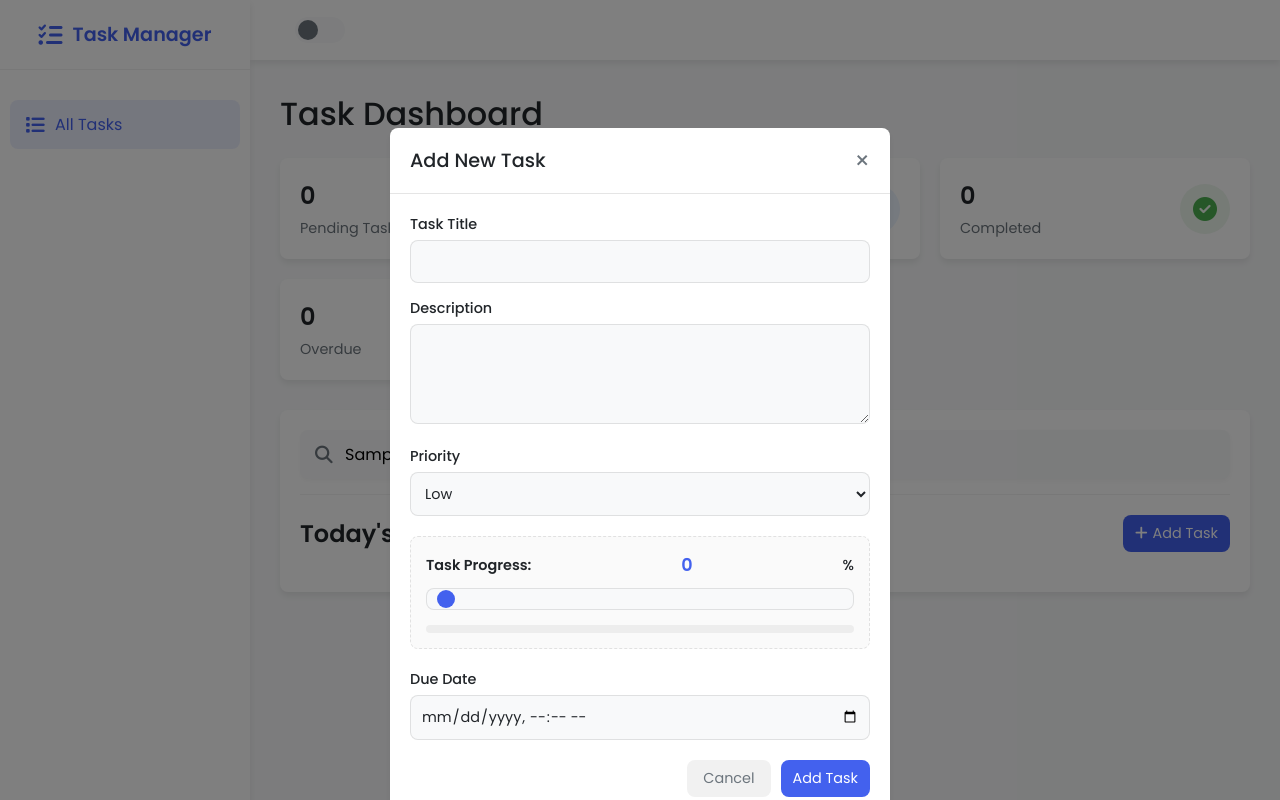
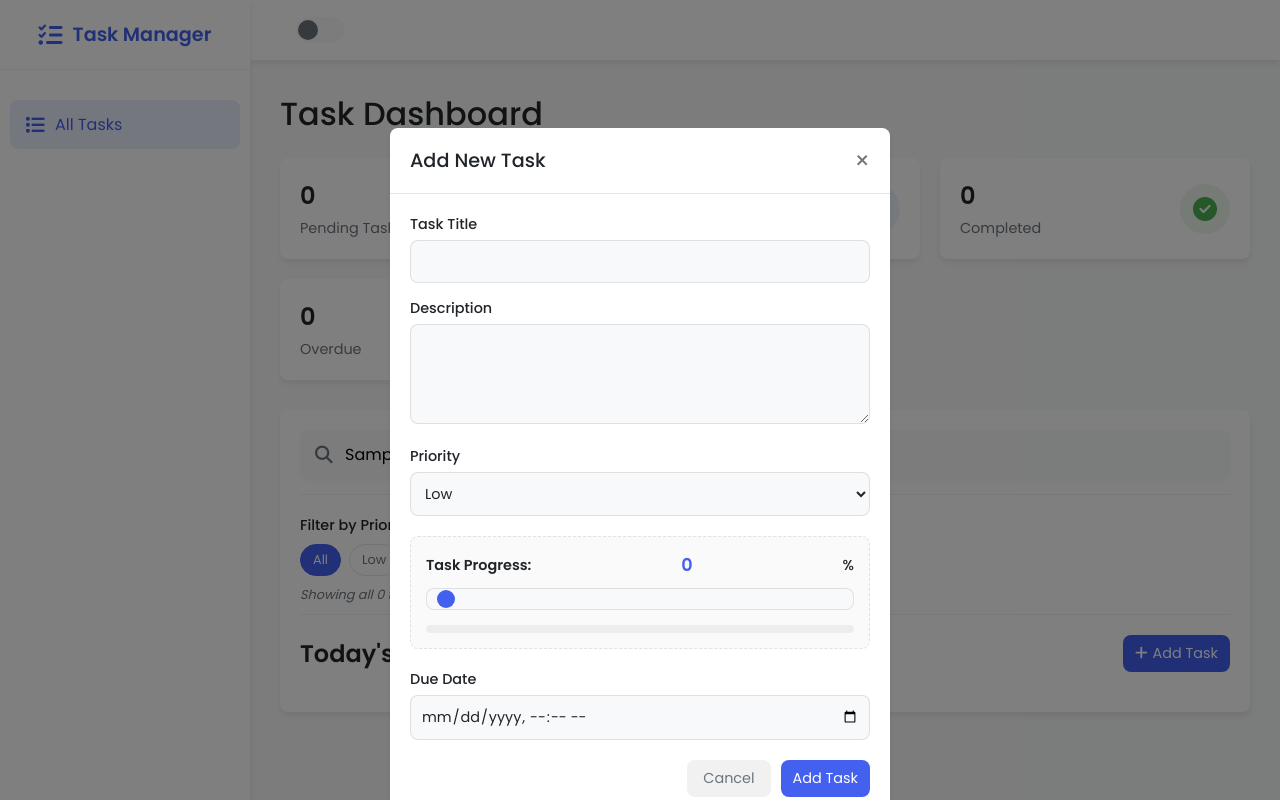
Before and after one commit to kiarnBhul/task-manager, a plain HTML site: page Main/index.html in a window 1280 px wide. Both pictures are taken after typing "Sample" into the empty fields and a click on the button "Add Task". Drawn offline with Linux system fonts and the light colour scheme.

Commit message:
filter added

```diff
--- a/Main/assets/css/style.css
+++ b/Main/assets/css/style.css
@@ -905,3 +905,68 @@ input:checked + .slider:before {
     padding-bottom: 10px;
     border-bottom: 1px solid rgba(0, 0, 0, 0.1);
 }
+
+/* Priority Filter Styles */
+.priority-filter {
+    margin: 15px 0 20px;
+    padding-bottom: 10px;
+    border-bottom: 1px solid rgba(0, 0, 0, 0.05);
+}
+
+.filter-label {
+    display: block;
+    margin-bottom: 8px;
+    font-weight: 500;
+    color: var(--text-primary);
+    font-size: 0.9rem;
+}
+
+.filter-options {
+    display: flex;
+    flex-wrap: wrap;
+    gap: 8px;
+}
+
+.filter-option {
+    padding: 6px 12px;
+    background-color: transparent;
+    border: 1px solid rgba(0, 0, 0, 0.1);
+    border-radius: 20px;
+    font-size: 0.8rem;
+    cursor: pointer;
+    transition: var(--transition);
+    color: var(--text-secondary);
+}
+
+.filter-option:hover {
+    border-color: var(--primary);
+    color: var(--primary);
+}
+
+.filter-option.active {
+    background-color: var(--primary);
+    color: white;
+    border-color: var(--primary);
+}
+
+.filter-option[data-priority="Normal"].active {
+    background-color: #2e7d32;
+    border-color: #2e7d32;
+}
+
+.filter-option[data-priority="Important"].active {
+    background-color: #f57c00;
+    border-color: #f57c00;
+}
+
+.filter-option[data-priority="Urgent"].active {
+    background-color: #c62828;
+    border-color: #c62828;
+}
+
+.filter-results-count {
+    margin-top: 10px;
+    font-size: 0.8rem;
+    color: var(--text-secondary);
+    font-style: italic;
+}
--- a/Main/assets/js/script.js
+++ b/Main/assets/js/script.js
@@ -58,9 +58,12 @@ document.addEventListener('DOMContentLoaded', function() {
     if (searchInput) {
         searchInput.addEventListener('input', function() {
             const searchValue = this.value.toLowerCase().trim();
-            filterTasks(searchValue);
+            filterTasks(searchValue, getCurrentPriorityFilter());
         });
     }
+
+    // Add priority filter UI
+    addPriorityFilter();
 });
 
 // Handle small screens
@@ -616,31 +619,111 @@ function updateTaskStats() {
     }
 }
 
-// Filter tasks based on search input
-function filterTasks(searchValue) {
-    // If no search value, show all tasks
-    if (!searchValue) {
-        const savedTasks = localStorage.getItem('tasks');
-        const tasks = savedTasks ? JSON.parse(savedTasks) : [];
-        renderTasks(tasks);
-        return;
+// Add priority filter UI
+function addPriorityFilter() {
+    // Create filter container if it doesn't exist
+    if (!document.querySelector('.priority-filter')) {
+        const filterHTML = `
+            <div class="priority-filter">
+                <label class="filter-label">Filter by Priority:</label>
+                <div class="filter-options">
+                    <button class="filter-option active" data-priority="all">All</button>
+                    <button class="filter-option" data-priority="Normal">Low</button>
+                    <button class="filter-option" data-priority="Important">Medium</button>
+                    <button class="filter-option" data-priority="Urgent">High</button>
+                </div>
+            </div>
+        `;
+
+        // Find search container to append after it
+        const searchContainer = document.querySelector('.search-container');
+        if (searchContainer) {
+            searchContainer.insertAdjacentHTML('afterend', filterHTML);
+
+            // Add event listeners to filter buttons
+            const filterButtons = document.querySelectorAll('.filter-option');
+            filterButtons.forEach(button => {
+                button.addEventListener('click', function() {
+                    // Remove active class from all buttons
+                    filterButtons.forEach(btn => btn.classList.remove('active'));
+
+                    // Add active class to clicked button
+                    this.classList.add('active');
+
+                    // Apply filter
+                    const priority = this.dataset.priority;
+                    const searchValue = document.querySelector('.search-container input').value.toLowerCase().trim();
+                    filterTasks(searchValue, priority);
+                });
+            });
+        }
     }
+}
 
+// Get current priority filter
+function getCurrentPriorityFilter() {
+    const activeFilterButton = document.querySelector('.filter-option.active');
+    return activeFilterButton ? activeFilterButton.dataset.priority : 'all';
+}
+
+// Filter tasks based on search input and priority
+function filterTasks(searchValue, priorityFilter) {
     // Get tasks from storage
     const savedTasks = localStorage.getItem('tasks');
     const tasks = savedTasks ? JSON.parse(savedTasks) : [];
 
-    // Filter tasks based on search value
+    // Filter tasks based on search value and priority
     const filteredTasks = tasks.filter(task => {
+        // Priority filter
+        const priorityMatch = priorityFilter === 'all' || task.priority === priorityFilter;
+
+        // If no search value but priority filter doesn't match, exclude
+        if (!searchValue && !priorityMatch) {
+            return false;
+        }
+
+        // If no search value but priority matches, include
+        if (!searchValue && priorityMatch) {
+            return true;
+        }
+
+        // Search filter combined with priority filter
         const titleMatch = task.title.toLowerCase().includes(searchValue);
-        const priorityMatch = task.priority && task.priority.toLowerCase().includes(searchValue);
+        const descriptionMatch = task.description && task.description.toLowerCase().includes(searchValue);
         const tagMatch = task.tags && task.tags.some(tag => tag.toLowerCase().includes(searchValue));
 
-        return titleMatch || priorityMatch || tagMatch;
+        return (titleMatch || descriptionMatch || tagMatch) && priorityMatch;
     });
 
     // Render filtered tasks
     renderTasks(filteredTasks);
+
+    // Update UI to show filter results count
+    updateFilterResultsCount(filteredTasks.length, tasks.length);
+}
+
+// Update filter results count
+function updateFilterResultsCount(filteredCount, totalCount) {
+    // Create or update filter results count element
+    let resultsCount = document.querySelector('.filter-results-count');
+
+    if (!resultsCount) {
+        resultsCount = document.createElement('div');
+        resultsCount.className = 'filter-results-count';
+
+        // Insert after filter options
+        const filterOptions = document.querySelector('.filter-options');
+        if (filterOptions) {
+            filterOptions.parentNode.insertBefore(resultsCount, filterOptions.nextSibling);
+        }
+    }
+
+    // Update text
+    if (filteredCount === totalCount) {
+        resultsCount.textContent = `Showing all ${totalCount} tasks`;
+    } else {
+        resultsCount.textContent = `Showing ${filteredCount} of ${totalCount} tasks`;
+    }
 }
 
 // Delete tasks by title
```
